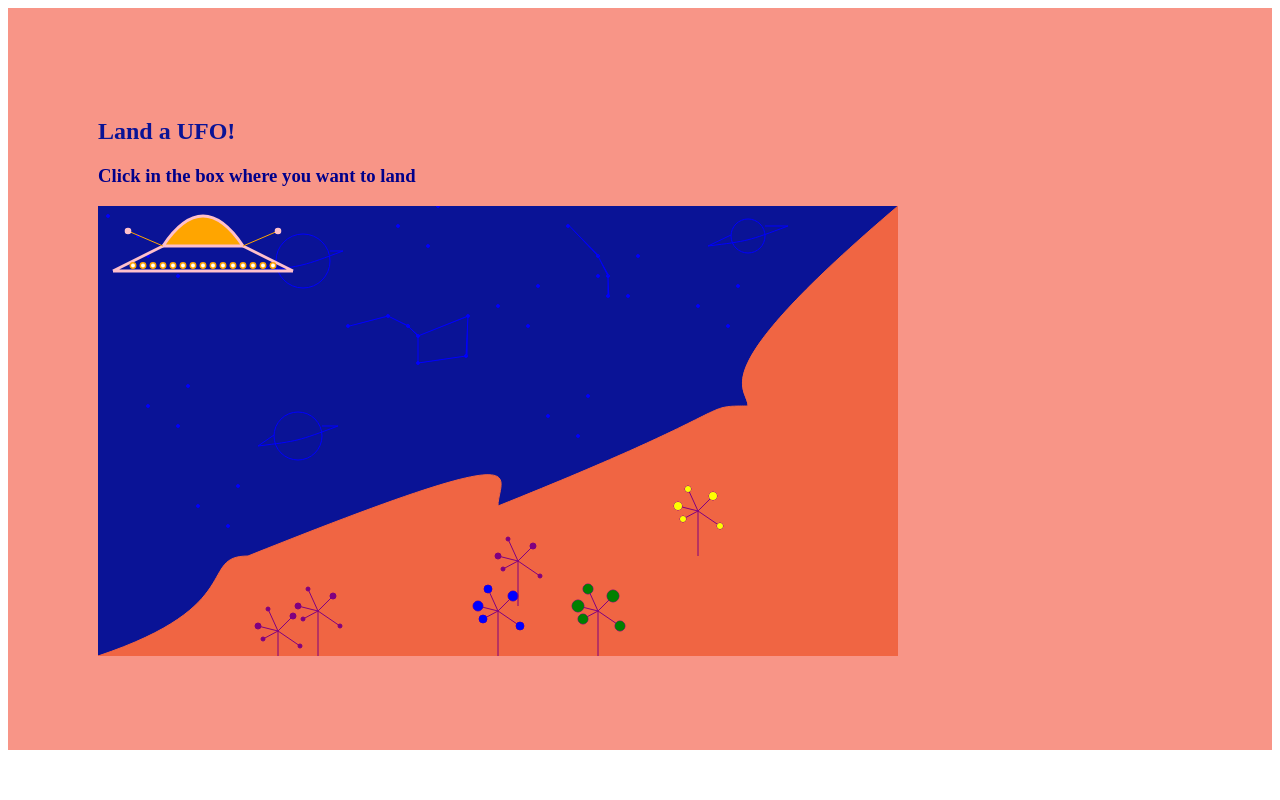
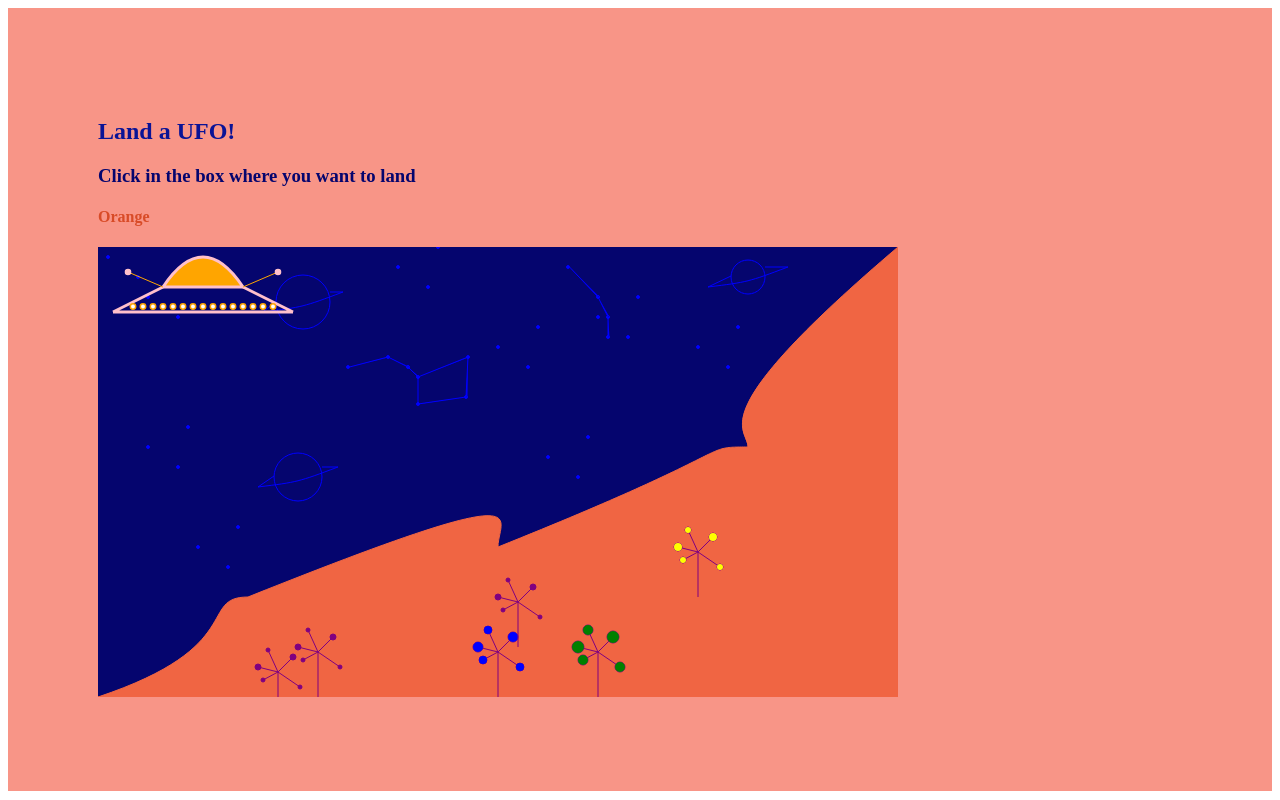
Before and after one commit to SarahJoniPower/UFO-animation, a React app: page / in a window 1280 px wide. Built offline with nearby package versions, Linux system fonts and the light colour scheme; the HTML template or start-up script is replaced by a standard one.

Commit message:
Changing background colour of sky

```diff
--- a/src/app.css
+++ b/src/app.css
@@ -9,5 +9,9 @@ h2 {
 }
 
 h3 {
-  color: darkblue;
+  color: rgb(5, 5, 110);
 }
+
+h4 {
+  color: rgb(216, 75, 39);
+}
--- a/src/app.jsx
+++ b/src/app.jsx
@@ -6,6 +6,7 @@ export const App = () => {
     return <div>
         <h2> Land a UFO! </h2>
         <h3> Click in the box where you want to land </h3>
+        <h4> Orange </h4>
         <UFO xAxis={205} yAxis={265} />
     </div>
 }
--- a/src/ufo.jsx
+++ b/src/ufo.jsx
@@ -91,9 +91,12 @@ export const UFO = (props) => {
       ctx.lineTo(x - 50, y + 25);
       ctx.moveTo(x - 50, y + 25)
       ctx.lineTo(x + 130, y + 25);
+
       ctx.closePath();
       ctx.lineWidth = 3;
       ctx.strokeStyle = 'pink'
+      ctx.fillStyle = 'pink'
+      ctx.fill()
       ctx.stroke();
     };
 
@@ -177,8 +180,8 @@ export const UFO = (props) => {
     function drawSky(x, y) {
       ctx.beginPath();
       ctx.rect(0, 0, x, y);
-      ctx.fillStyle = 'rgb(10, 19, 150)';
-      ctx.strokeStyle = 'rgb(10, 19, 150)';
+      ctx.fillStyle = 'rgb(5, 5, 110)';
+      ctx.strokeStyle = 'rgb(5, 5, 110)';
       ctx.stroke();
       ctx.fill()
     };
```
